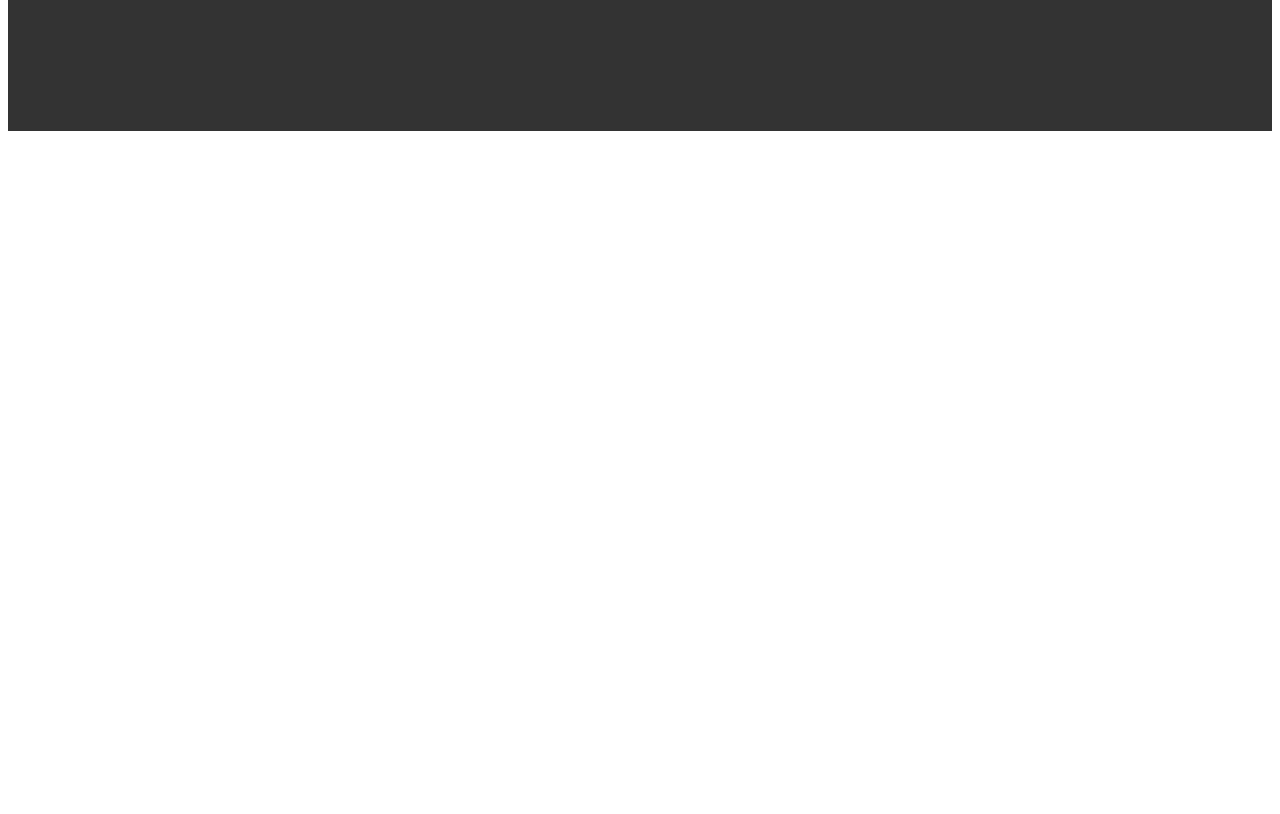
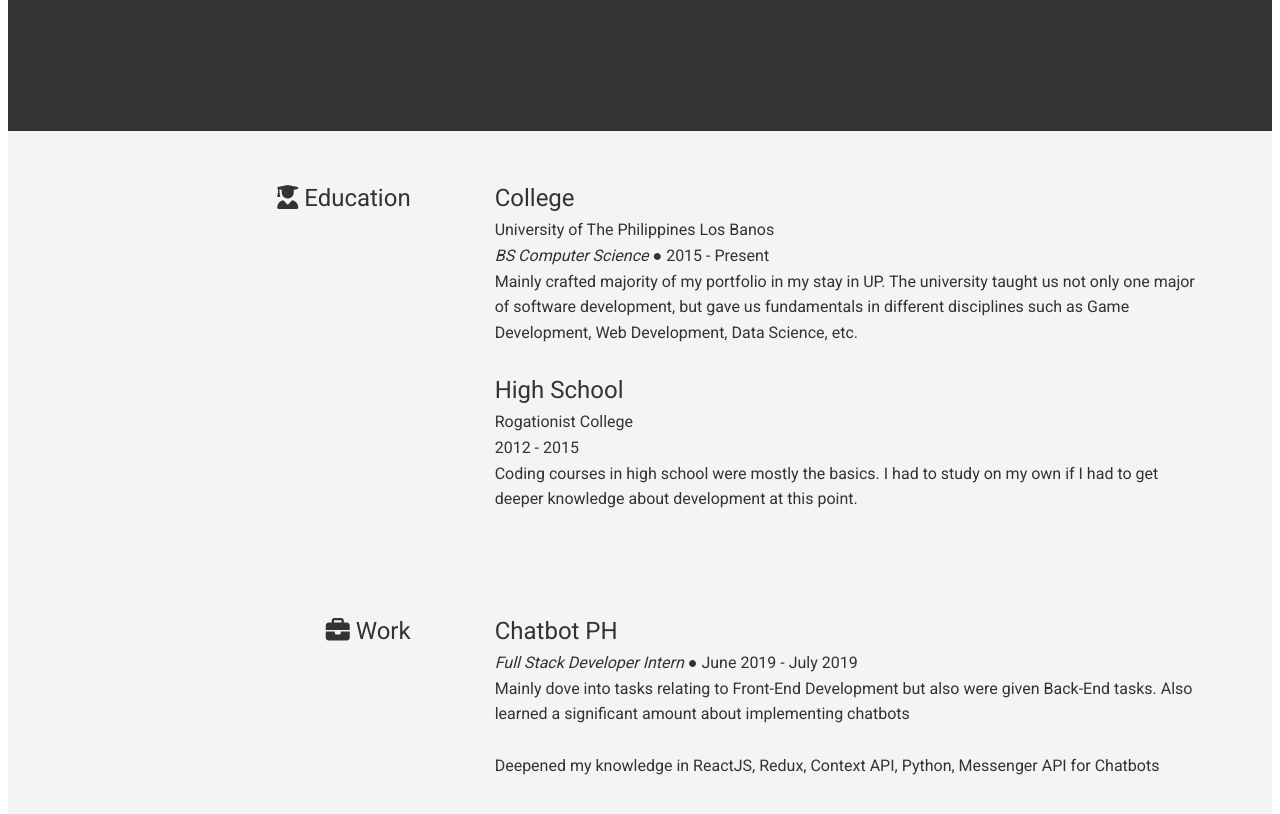
Before and after one commit to aoponcedeleon/aoponcedeleon.github.io, a React (Create React App) app: page / in a window 1280 px wide. Shown: the part 1040-1854 px from the top of the page. Before the commit the page ends 1171 px from the top, so only its background shows below. Built offline with nearby package versions, Linux system fonts and the light colour scheme.

Commit message:
Added Education and Work section

```diff
--- a/src/App.css
+++ b/src/App.css
@@ -448,9 +448,12 @@ table th {
 }
 
 .one {
-  grid-column: 3;
-  grid-row: 1;
+  grid-area: 1/1/1/1
 }
 .two {
   grid-area: 1/2/2/4
 }
+
+.four {
+  grid-area: 2/2/3/4
+}
--- a/src/Profile.js
+++ b/src/Profile.js
@@ -23,7 +23,7 @@ const Profile = () => {
         sx={{
             px: 3,
             py: 5,
-            backgroundImage: 'url(https://source.unsplash.com/random/1920x1080?stars)',
+            backgroundImage: 'url(https://images.unsplash.com/photo-1484950763426-56b5bf172dbb?ixlib=rb-1.2.1&ixid=eyJhcHBfaWQiOjEyMDd9&auto=format&fit=crop&w=2050&q=80)',
             backgroundSize: 'cover',
             color: 'white',
             bg: 'gray',
@@ -61,7 +61,7 @@ const Profile = () => {
         >
             <Text className="large text-right" px={3} py={6} color="white"><i className="fas fa-info-circle" />   About Me</Text>
             <Box className="text-left two" px={5} py={6} color='white'>
-                <Text >I am a Philippines based Developer. I mainly have experience in Front-end Development and Full-Stack as well.</Text>
+                <Text >I am a Philippines based Developer. I mainly have experience in Full-Stack Web Development and Game Development.</Text>
                 <br/>
                 <Text >It's certainly a dream of mine to be part of web developers or game developers who emphasize the latest technologies and innovation while collaborating to the fullest extent</Text>
                 <br/>
@@ -72,6 +72,38 @@ const Profile = () => {
 
         </Box>
       </div>
+
+
+      <div style={{backgroundColor:'#f4f4f4'}}>
+        <Box
+            sx={{
+            display: 'grid',
+            gridGap: 1,
+            gridTemplateColumns: 'repeat(3, 1fr)',
+            gridAutoRow: 'auto',
+            }}
+        >
+            <Text className="lead text-right one" px={3} py={4} my={3} color="#333333"><i className="fas fa-user-graduate" />   Education</Text>
+            <Box className="text-left two" px={5} py={4} my={3} color='#333333'>
+                <Text className='lead'>College</Text>
+                <Text className='text-dark'>University of The Philippines Los Banos</Text>
+                <Text className='text-dark'><em>BS Computer Science</em> ● 2015 - Present</Text>
+                <Text>Mainly crafted majority of my portfolio in my stay in UP. The university taught us not only one major of software development, but gave us fundamentals in different disciplines such as Game Development, Web Development, Data Science, etc.</Text>
+                <br/>
+                <Text className='lead'>High School</Text>
+                <Text className='text-dark'>Rogationist College</Text>
+                <Text className='text-dark'>2012 - 2015</Text>
+                <Text>Coding courses in high school were mostly the basics. I had to study on my own if I had to get deeper knowledge about development at this point.</Text>
+            </Box>
+            <Text className="lead text-right" px={3} py={4} my={3} color="#333333"><i className="fas fa-briefcase" />   Work</Text>
+            <Box className="text-left four" px={5} py={4} my={3} color='#333333'>
+                <Text className='lead'>Chatbot PH</Text>
+                <Text className='text-dark'><em>Full Stack Developer Intern</em> ● June 2019 - July 2019</Text>
+                <Text className='text-dark'>Mainly dove into tasks relating to Front-End Development but also were given Back-End tasks. Also learned a significant amount about implementing chatbots</Text><br/>
+                <Text className='text-dark'>Deepened my knowledge in ReactJS, Redux, Context API, Python, Messenger API for Chatbots</Text>
+            </Box>
+        </Box>
+      </div>
     </Fragment>
 
   );
```
